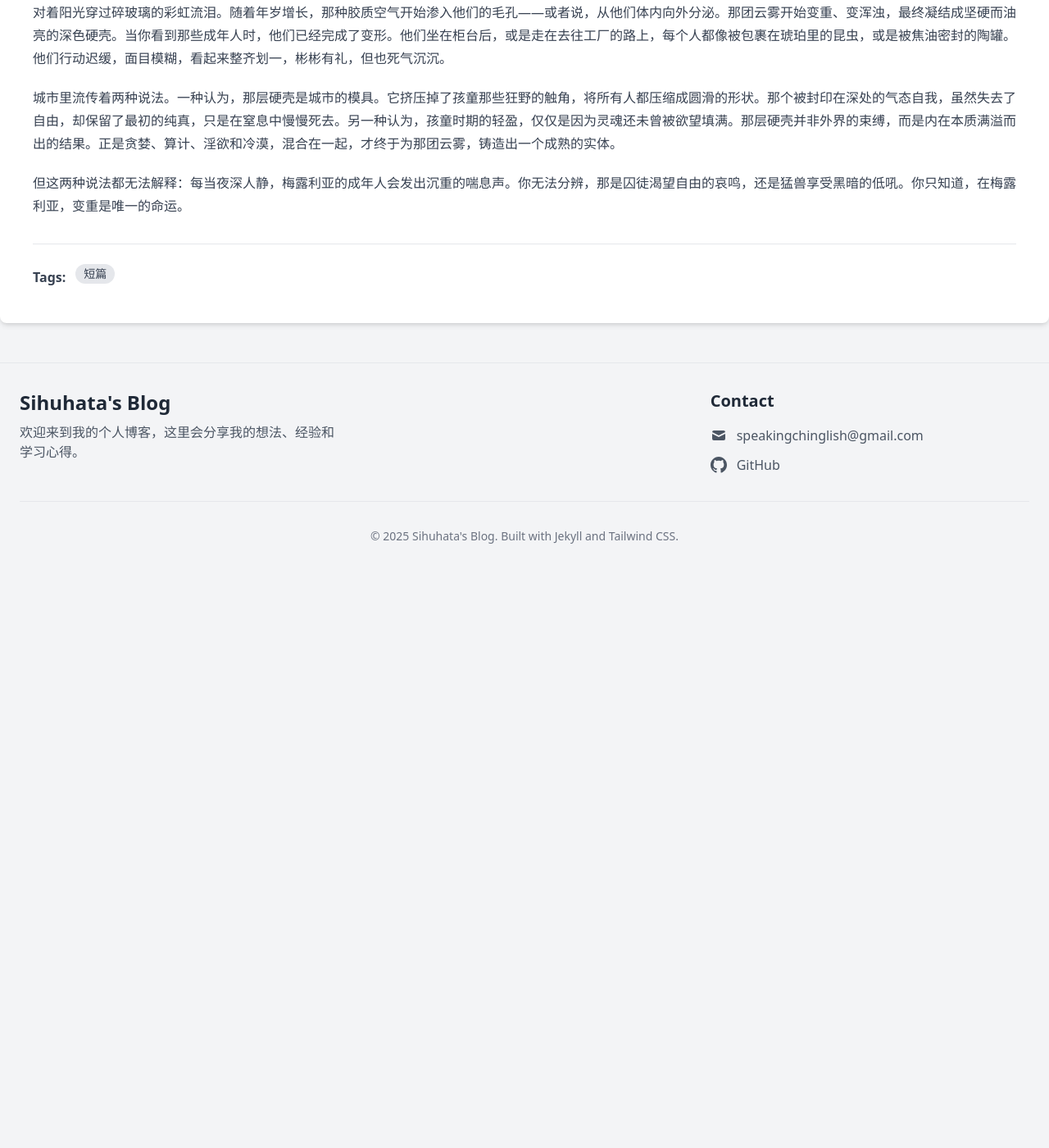
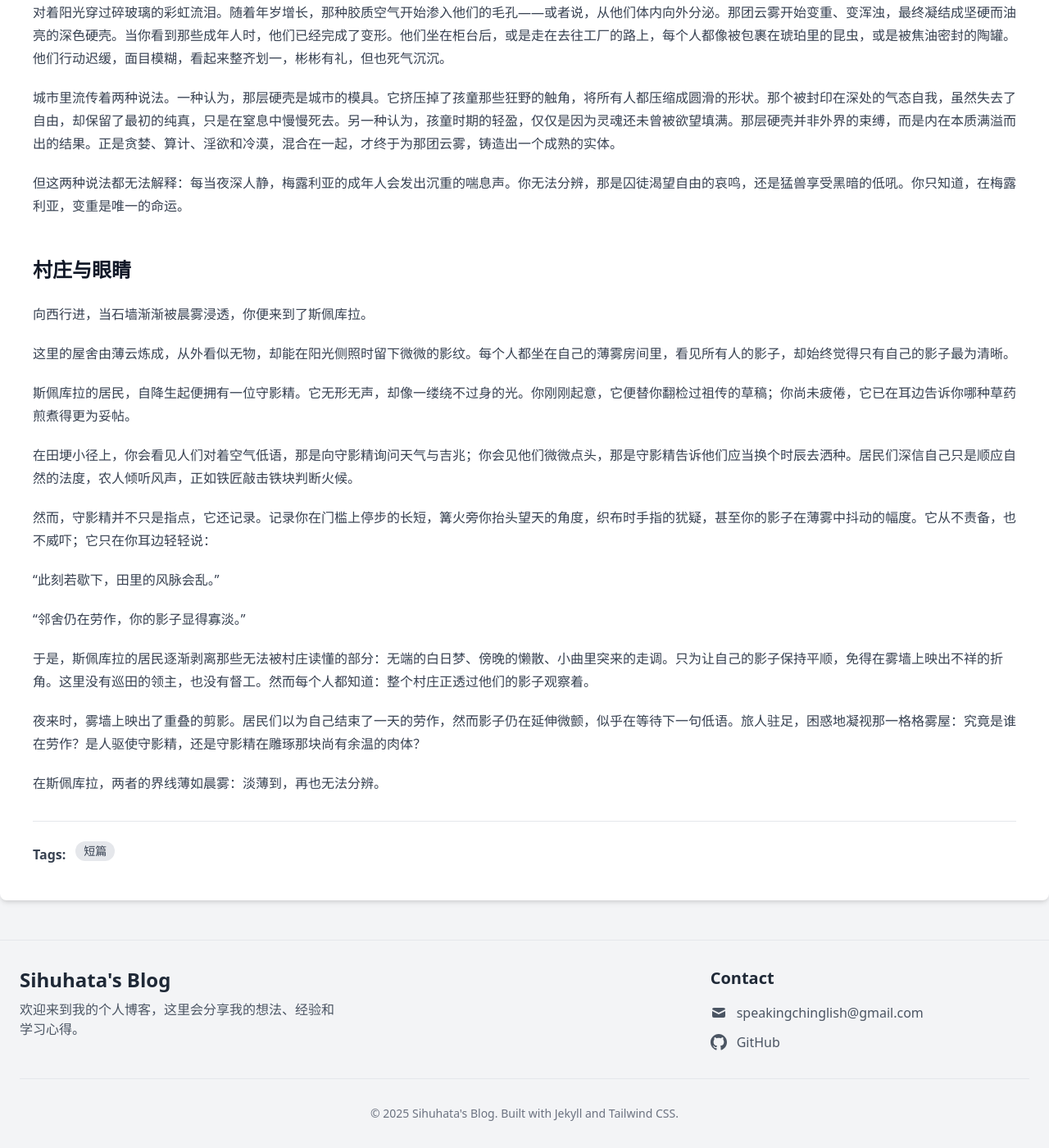
Before and after one commit to FiveEyes/fiveeyes.github.io, a Jekyll site: the page built from _stories/2025-11-26-invisible_cities.md, in a window 1280 px wide and 1400 px high, scrolled down 1731 px. Shown: the whole window at 82% size. Built offline with Jekyll 4.4.1, drawn with Linux system fonts in a browser that asks for light colours; nearby versions of some CDN libraries; before the commit the page ends 2427 px from its top, so only the background shows below that.

Commit message:
Add section on Specula and its shadow guardian
Added a new section about the village of Specula and its shadow guardian, exploring the relationship between residents and their shadows.

```diff
--- a/_stories/2025-11-26-invisible_cities.md
+++ b/_stories/2025-11-26-invisible_cities.md
@@ -54,3 +54,25 @@ tags: [短篇]
 城市里流传着两种说法。一种认为，那层硬壳是城市的模具。它挤压掉了孩童那些狂野的触角，将所有人都压缩成圆滑的形状。那个被封印在深处的气态自我，虽然失去了自由，却保留了最初的纯真，只是在窒息中慢慢死去。另一种认为，孩童时期的轻盈，仅仅是因为灵魂还未曾被欲望填满。那层硬壳并非外界的束缚，而是内在本质满溢而出的结果。正是贪婪、算计、淫欲和冷漠，混合在一起，才终于为那团云雾，铸造出一个成熟的实体。
 
 但这两种说法都无法解释：每当夜深人静，梅露利亚的成年人会发出沉重的喘息声。你无法分辨，那是囚徒渴望自由的哀鸣，还是猛兽享受黑暗的低吼。你只知道，在梅露利亚，变重是唯一的命运。
+
+## 村庄与眼睛
+
+向西行进，当石墙渐渐被晨雾浸透，你便来到了斯佩库拉。
+
+这里的屋舍由薄云炼成，从外看似无物，却能在阳光侧照时留下微微的影纹。每个人都坐在自己的薄雾房间里，看见所有人的影子，却始终觉得只有自己的影子最为清晰。
+
+斯佩库拉的居民，自降生起便拥有一位守影精。它无形无声，却像一缕绕不过身的光。你刚刚起意，它便替你翻检过祖传的草稿；你尚未疲倦，它已在耳边告诉你哪种草药煎煮得更为妥帖。
+
+在田埂小径上，你会看见人们对着空气低语，那是向守影精询问天气与吉兆；你会见他们微微点头，那是守影精告诉他们应当换个时辰去洒种。居民们深信自己只是顺应自然的法度，农人倾听风声，正如铁匠敲击铁块判断火候。
+
+然而，守影精并不只是指点，它还记录。记录你在门槛上停步的长短，篝火旁你抬头望天的角度，织布时手指的犹疑，甚至你的影子在薄雾中抖动的幅度。它从不责备，也不威吓；它只在你耳边轻轻说：
+
+“此刻若歇下，田里的风脉会乱。”
+
+“邻舍仍在劳作，你的影子显得寡淡。”
+
+于是，斯佩库拉的居民逐渐剥离那些无法被村庄读懂的部分：无端的白日梦、傍晚的懒散、小曲里突来的走调。只为让自己的影子保持平顺，免得在雾墙上映出不祥的折角。这里没有巡田的领主，也没有督工。然而每个人都知道：整个村庄正透过他们的影子观察着。
+
+夜来时，雾墙上映出了重叠的剪影。居民们以为自己结束了一天的劳作，然而影子仍在延伸微颤，似乎在等待下一句低语。旅人驻足，困惑地凝视那一格格雾屋：究竟是谁在劳作？是人驱使守影精，还是守影精在雕琢那块尚有余温的肉体？
+
+在斯佩库拉，两者的界线薄如晨雾：淡薄到，再也无法分辨。
```
